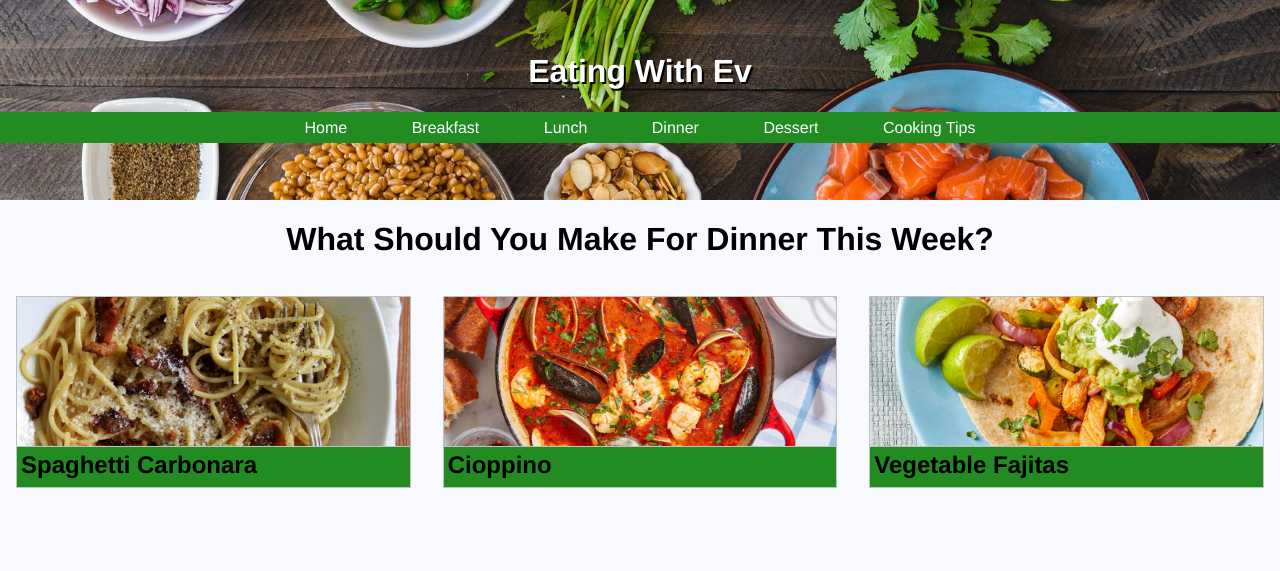
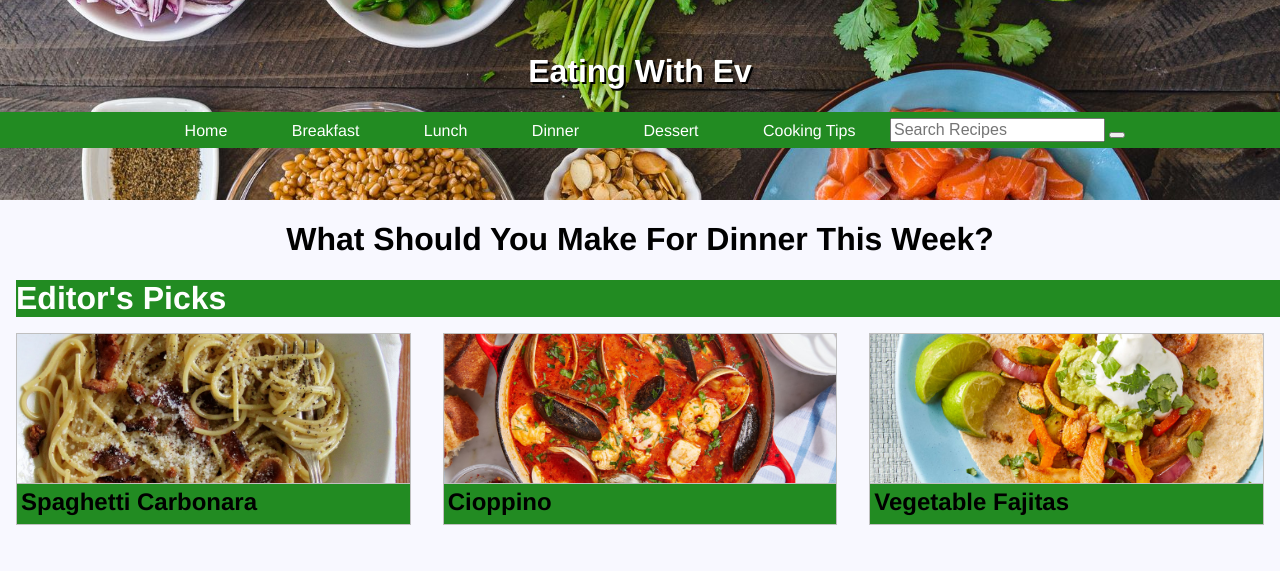
Before and after one commit to er0driguez/dealers_choice_html, a plain HTML site: page index.html in a window 1280 px wide. Drawn offline with Linux system fonts and the light colour scheme.

Commit message:
few changes

```diff
--- a/index.html
+++ b/index.html
@@ -25,16 +25,15 @@
             #header h1 {
                 text-shadow: 2px 2px black;
             }
+            #header ul {
+                margin: 0;
+                background-color: forestgreen;
+            }
             #nav {
                 list-style-type: none;
                 margin: 0;
                 padding:  6px;
                 width: 100%;
-
-            }
-            #header ul {
-                margin: 0;
-                background-color: forestgreen;
             }
             #nav li {
                 display:inline;
@@ -42,10 +41,13 @@
                 text-shadow: 0px;
                 vertical-align: middle;
             }
+            #nav input[type=text] {
+                font-size: 16px;
+            }
             a:hover {
                 background-color: white;
                 color: forestgreen;
-                padding: 2px;
+                padding: 7px;
             }
             .recipe {
                 border: solid 1px silver;
@@ -53,13 +55,15 @@
                 width: calc(100%/3 - 2rem);
                 margin: 1rem
             }
-
+            #editors-pick {
+                text-align: left;
+                margin: 0 0 0 1rem;
+                color: white;
+                background-color: forestgreen;
+            }
             h2 {
                 margin:0;
                 text-align: left;
-            }
-            h2:hover {
-
             }
             .name-desc {
                 text-align: left;
@@ -70,7 +74,7 @@
             }
             .name-desc:hover {
                 height: 105px;
-                transition: height 2s;
+                transition: height 1s;
                 color: cornsilk;
             }
             #one > .picture {
@@ -109,9 +113,12 @@
                 <li><a>Dinner</a></li>
                 <li><a>Dessert</a></li>
                 <li><a>Cooking Tips</a></li>
+                <input type="text" placeholder="Search Recipes">
+                <button type="submit"></button>
             </ul>
         </div>
         <h1>What Should You Make For Dinner This Week?</h1>
+        <h1 id="editors-pick">Editor's Picks</h1>
         <div class='recipe' id='one'>
             <div class='picture'></div>
             <div class='name-desc'>
```
Also changed, not shown: food-body-bg.jpeg (added).
